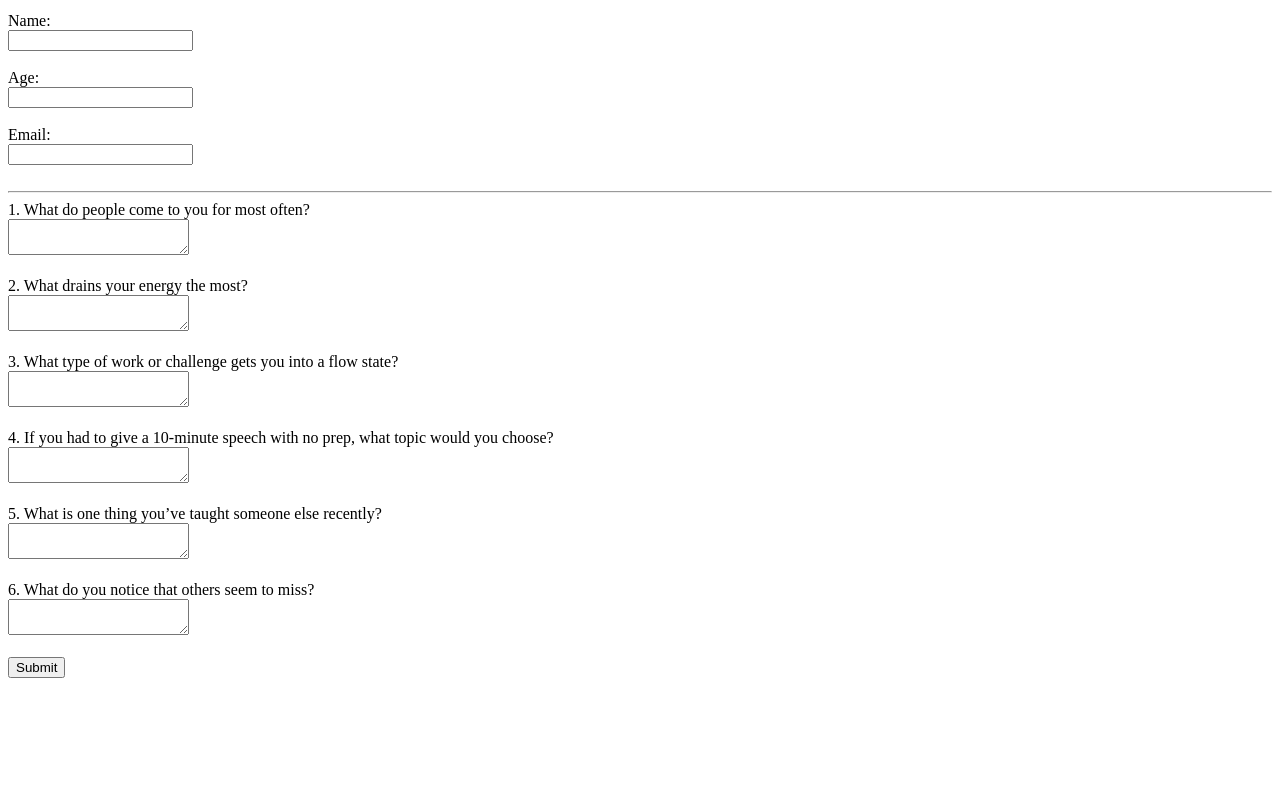
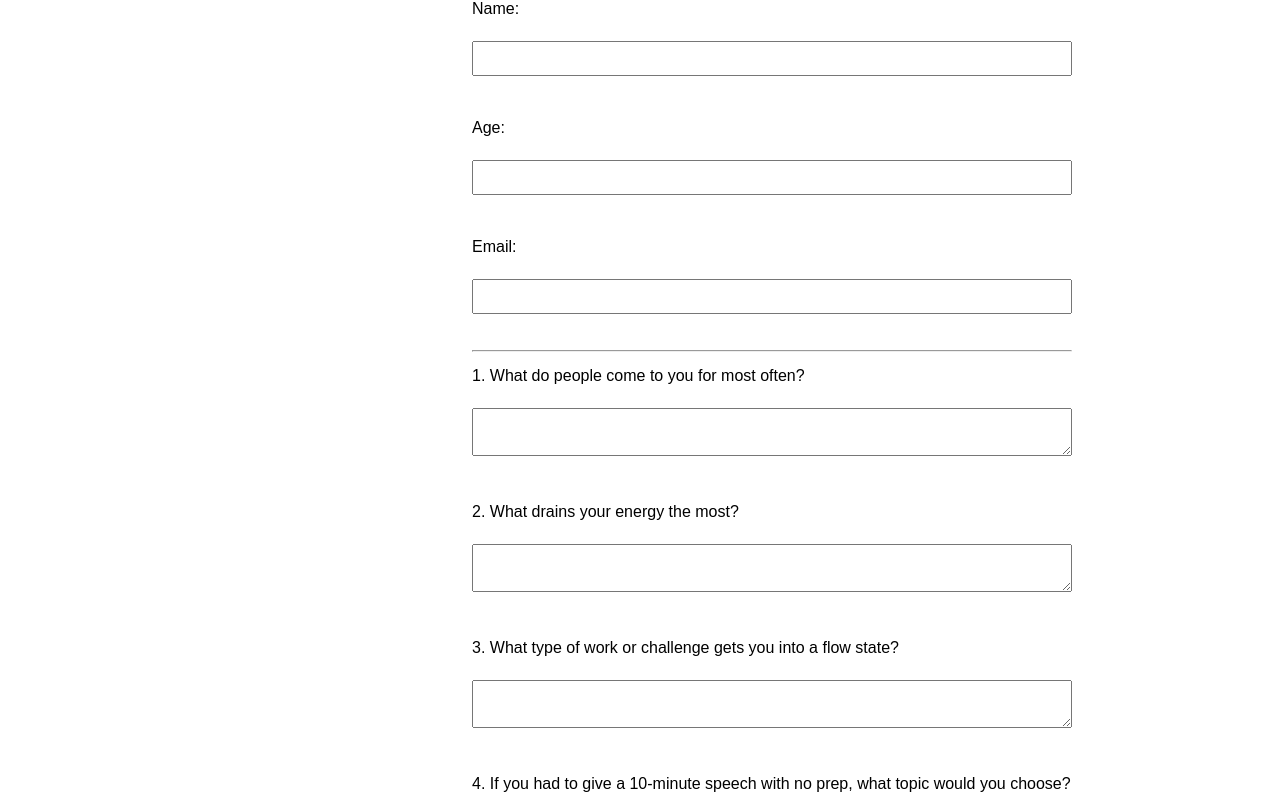
Before and after one commit to soul-io/Decoder_Questionnarie, a plain HTML site: page index.html in a window 1280 px wide. Shown: the part 55-853 px from the top of the page. Before the commit the page ends 800 px from the top, so only its background shows below. Drawn offline with Linux system fonts and the light colour scheme.

Commit message:
Add basic styles and link to index

```diff
--- a/index.html
+++ b/index.html
@@ -4,6 +4,7 @@
   <meta charset="UTF-8" />
   <meta name="viewport" content="width=device-width, initial-scale=1.0" />
   <title>Decoder Questionnaire</title>
+<link rel="stylesheet" href="styles.css">
 </head>
 <body>
   <h2>Decoder Questionnaire</h2>
--- /dev/null
+++ b/styles.css
@@ -0,0 +1,33 @@
+body {
+  font-family: Arial, sans-serif;
+  margin: 0;
+  padding: 0;
+  display: flex;
+  justify-content: center;
+}
+
+form {
+  width: 80%;
+  max-width: 600px;
+  margin-top: 40px;
+}
+
+label {
+  display: block;
+  margin-top: 15px;
+  margin-bottom: 5px;
+}
+
+input,
+textarea {
+  width: 100%;
+  padding: 8px;
+  margin-bottom: 10px;
+  box-sizing: border-box;
+}
+
+button {
+  display: block;
+  margin-top: 20px;
+  padding: 10px 20px;
+}
```
